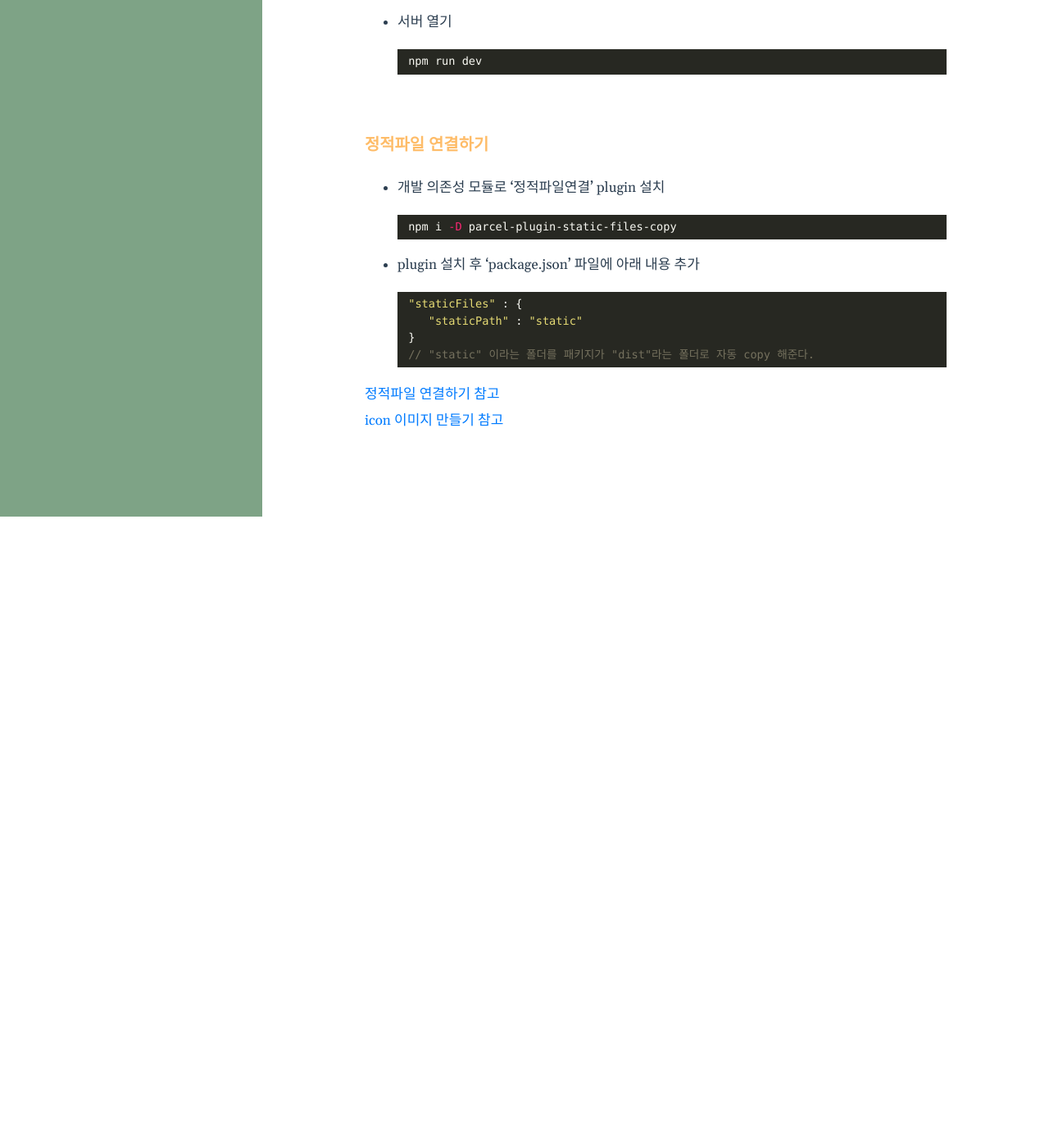
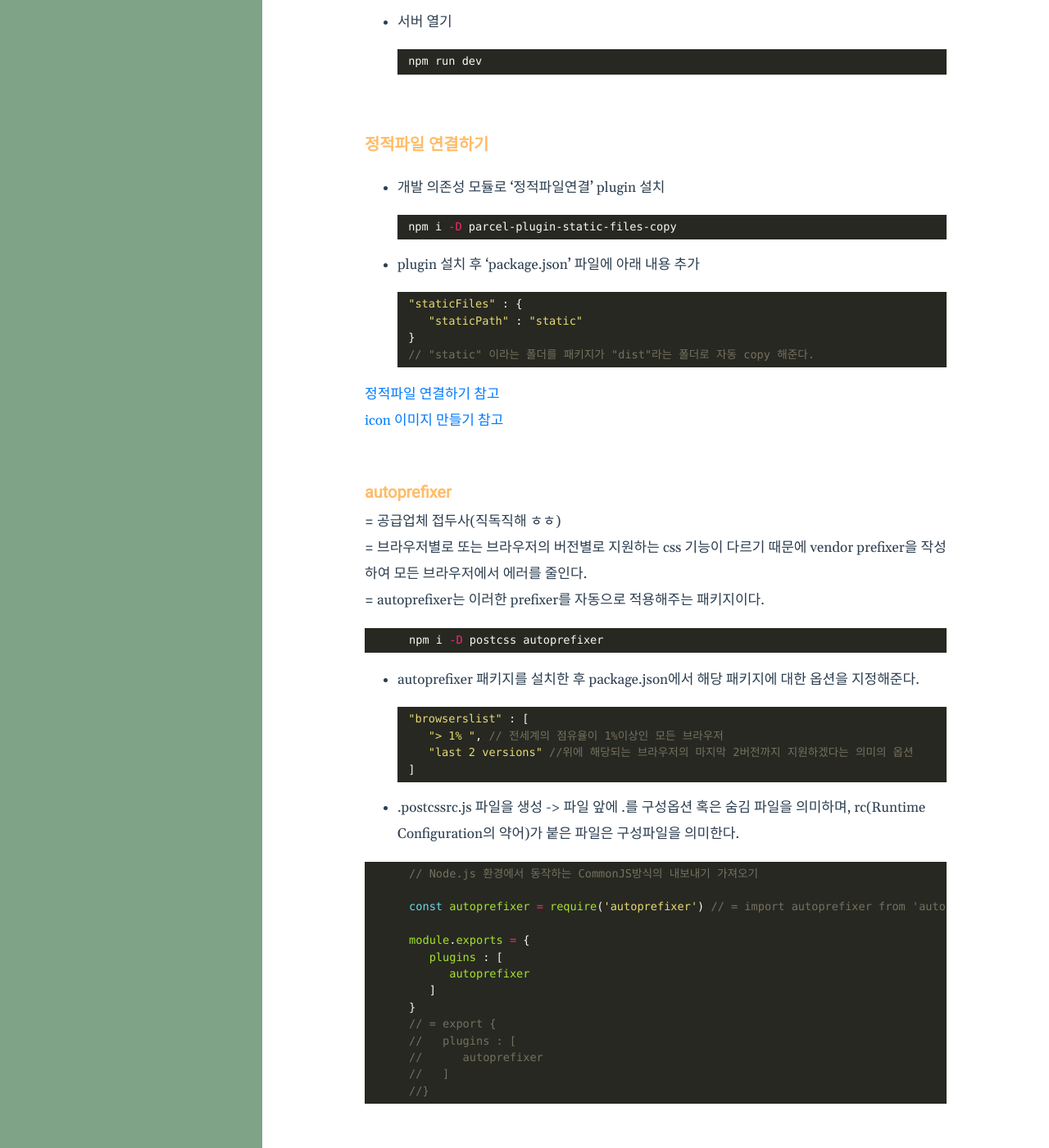
Before and after one commit to busy-joj/busy-joj.github.io, a Jekyll site: the page built from _posts/2022-05-31-bundle1.markdown, in a window 1280 px wide and 1400 px high, scrolled down 1807 px. Shown: the whole window at 82% size. Built offline with Jekyll 4.4.1, drawn with Linux system fonts in a browser that asks for light colours; before the commit the page ends 2437 px from its top, so only the background shows below that; some of the changed text lies outside the part shown.

Commit message:
번들러 포스팅 수정

````diff
--- a/_posts/2022-05-31-bundle1.markdown
+++ b/_posts/2022-05-31-bundle1.markdown
@@ -1,8 +1,8 @@
 ---
 layout: post
-title: Bundler(1) - Parcel
+title: 번들러(1) - Parcel
 date: 2022-05-23 20:26:23 +0900
-category: bundle
+category: Javascript
 ---
 
 <img src="../../../../public/img/bundler.png" alt=""/>
@@ -67,3 +67,65 @@ category: bundle
 
    [정적파일 연결하기 참고](https://www.npmjs.com/package/parcel-plugin-static-files-copy)
    [icon 이미지 만들기 참고](https://www.icoconverter.com/)
+
+   <br/>
+
+### <span style="color:#febc68;font-weight:bold">autoprefixer</span>
+ = 공급업체 접두사(직독직해 ㅎㅎ)
+ = 브라우저별로 또는 브라우저의 버전별로 지원하는 css 기능이 다르기 때문에 vendor prefixer을 작성하여 모든 브라우저에서 에러를 줄인다.
+ = autoprefixer는 이러한 prefixer를 자동으로 적용해주는 패키지이다.
+
+   ```bash
+      npm i -D postcss autoprefixer
+   ```
+   - autoprefixer 패키지를 설치한 후 package.json에서 해당 패키지에 대한 옵션을 지정해준다.
+   ```javascript
+      "browserslist" : [
+         "> 1% ", // 전세계의 점유율이 1%이상인 모든 브라우저
+         "last 2 versions" //위에 해당되는 브라우저의 마지막 2버전까지 지원하겠다는 의미의 옵션
+      ]
+   ```
+   - .postcssrc.js 파일을 생성 -> 파일 앞에 .를 구성옵션 혹은 숨김 파일을 의미하며, rc(Runtime Configuration의 약어)가 붙은 파일은 구성파일을 의미한다.
+
+   ```javascript
+      // Node.js 환경에서 동작하는 CommonJS방식의 내보내기 가져오기
+
+      const autoprefixer = require('autoprefixer') // = import autoprefixer from 'autoprefixer'
+
+      module.exports = {
+         plugins : [
+            autoprefixer
+         ]
+      }
+      // = export {
+      //   plugins : [
+      //      autoprefixer
+      //   ]
+      //}
+   ```
+
+   <br/>
+   <br/>
+
+ ### <span style="color:#febc68;font-weight:bold">babel</span>
+  = Babel은 ECMAScript 2015+ 코드를 이전 JavaScript 엔진에서 실행할 수 있는 이전 버전과 호환되는 JavaScript 버전으로 변환하는 데 주로 사용되는 무료 오픈 소스 JavaScript 트랜스컴파일러입니다. Babel은 JavaScript 프로그래밍 언어의 최신 기능을 사용하는 인기 있는 도구입니다. [위키피디아-babel](https://en.wikipedia.org/wiki/Babel_(transcompiler))
+  = ECMAScript의 최신 버전으로 작성된 파일이 구버전에서 작동하지 않을 수 있기에, 바벨을 이용하여 구버전의 파일로 변환(=컴파일)해주는 도구!
+
+  - 개발 의존성 모듈로 babel을 설치해보자
+    ```bash
+      npm i -D postcss autoprefixer
+    ```
+ - .babelrc.js 파일 생성
+    ```javascipt
+
+      module.exports = {
+         preset : ['@babel/preset-env']
+      }
+   ```
+  - autoprefixer 설치 후 적었던 'browserslist' 관련 옵션이 필요하다.
+   <br/>
+   <br/>
+
+  ### <span style="color:#febc68;font-weight:bold">CLI</span>
+
+  [parcel-CLI](https://ko.parceljs.org/cli.html) -> 참고하여 여러가지 옵션을 제공해보자.
````
